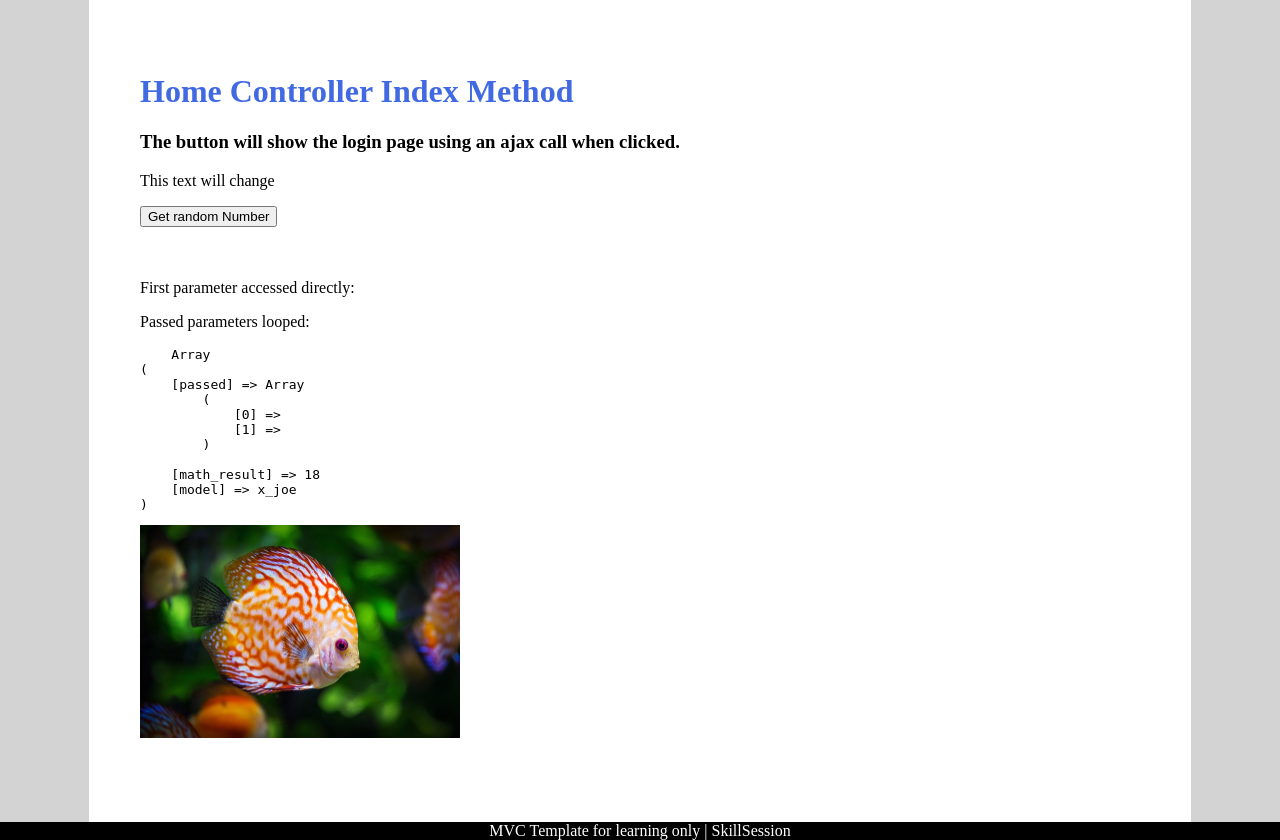
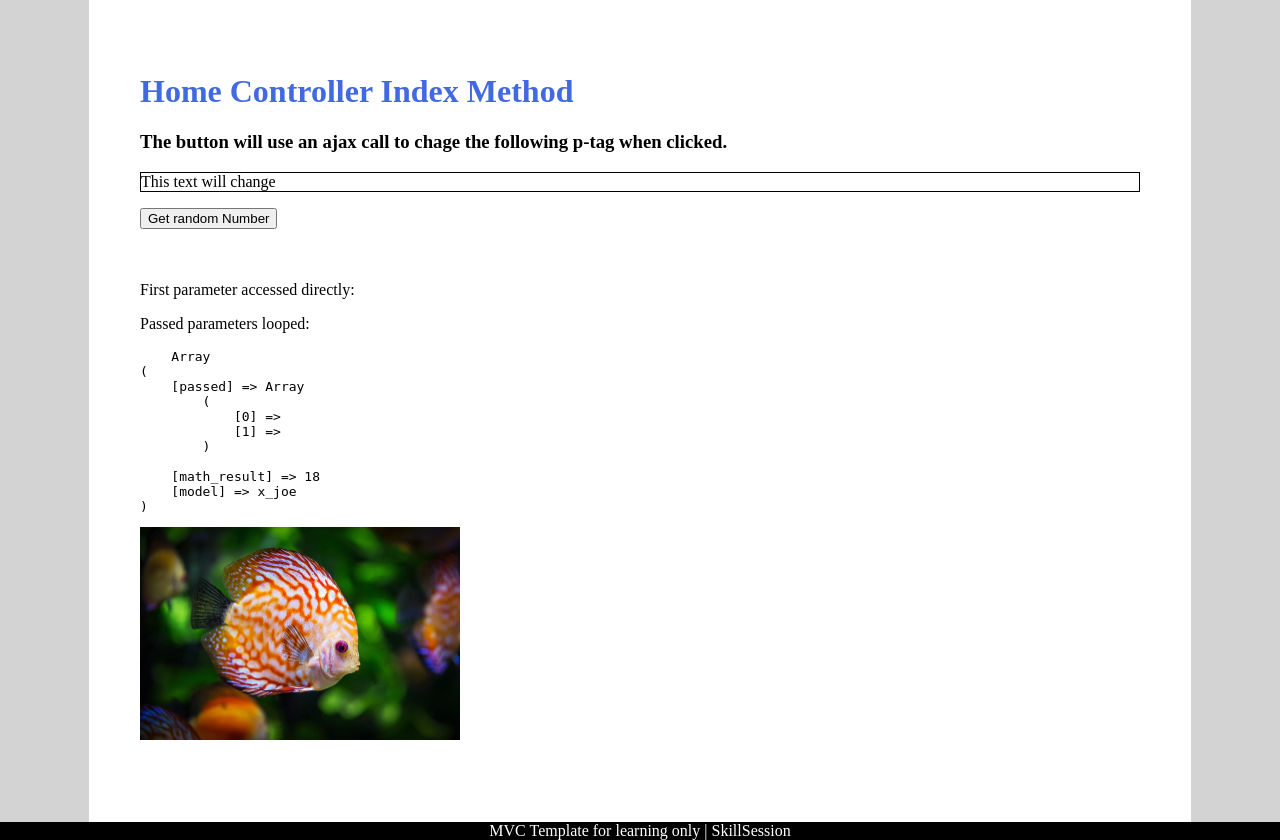
Before and after one commit to ande9823/mvc, a PHP site: page / in a window 1280 px wide. Shown: the part 48-888 px from the top of the page. Run offline with PHP 8.4, Linux system fonts and the light colour scheme.

Commit message:
Ajax call using fetch
Fetches contents of a html file and inserts into a p-tag

```diff
--- a/app/views/home/index.php
+++ b/app/views/home/index.php
@@ -7,7 +7,7 @@
      */
 ?>
 
-<h3>The button will show the login page using an ajax call when clicked.</h3>
+<h3>The button will use an ajax call to chage the following p-tag when clicked.</h3>
 <p id="ajaxContent">This text will change</p>
 <button id="ajaxBtn">Get random Number</button>
 
--- a/public/css/style.css
+++ b/public/css/style.css
@@ -40,6 +40,11 @@ footer {
     text-align: center;
 }
 
+#ajaxContent {
+    border: 1px solid black;
+
+}
+
 th, td {
     outline: solid black 1px;
     text-align: center;
--- a/public/js/scripts.js
+++ b/public/js/scripts.js
@@ -8,8 +8,8 @@ console.log("My Script");
 
 //Assignment 1 ajax call using fetch api build-in js.
 document.querySelector("#ajaxBtn").addEventListener('click', function(){
-    let randNum = rand(1,100).toString();
-    loadContent(randNum);
+    let file = "/public/assets/fetch_info.html";
+    loadContent(file);
 });
 /*
 document.querySelector("#ajaxBtn").addEventListener('click', function(){
```
Also changed, not shown: public/assets/fetch_info.html (added).
